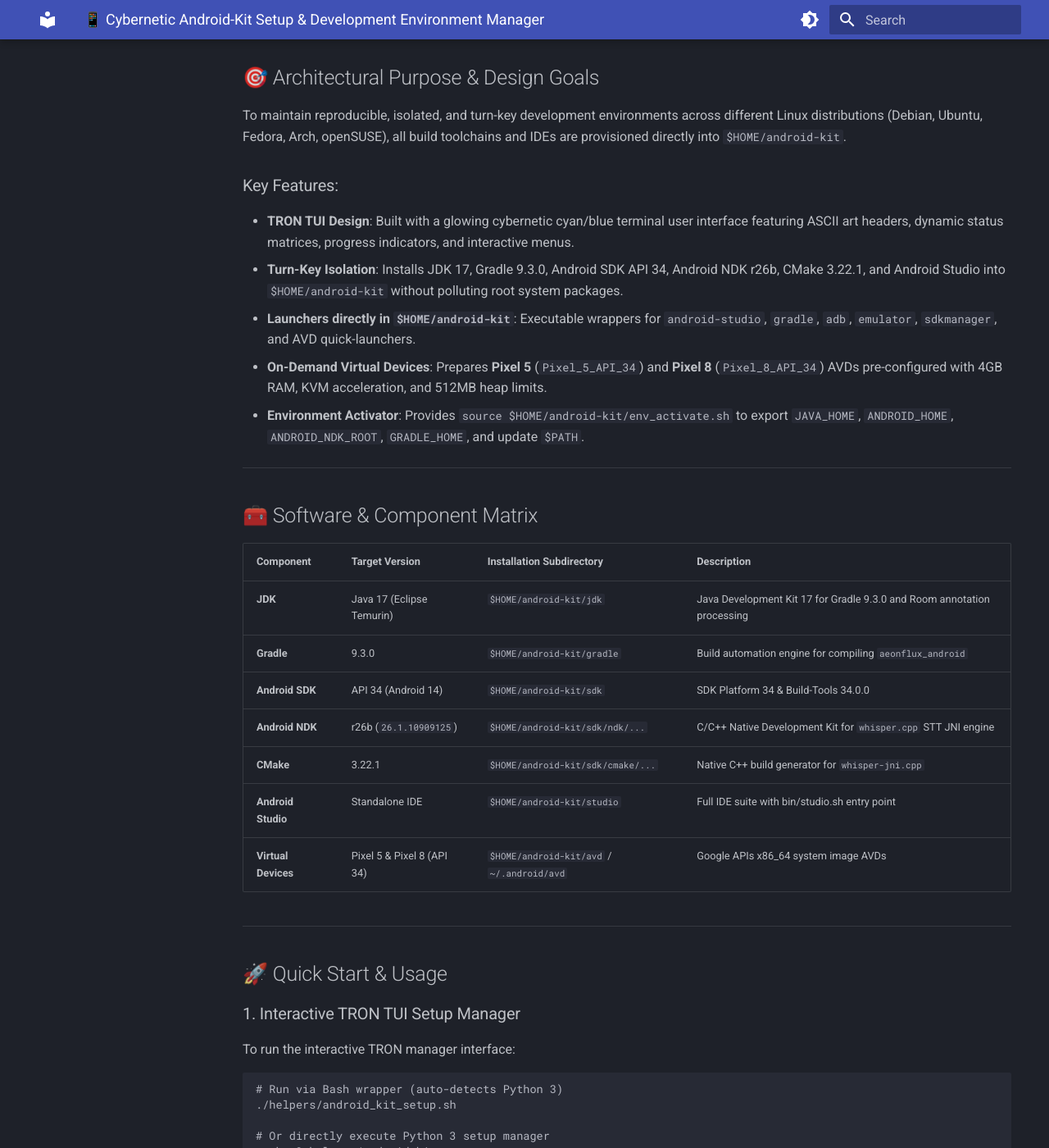
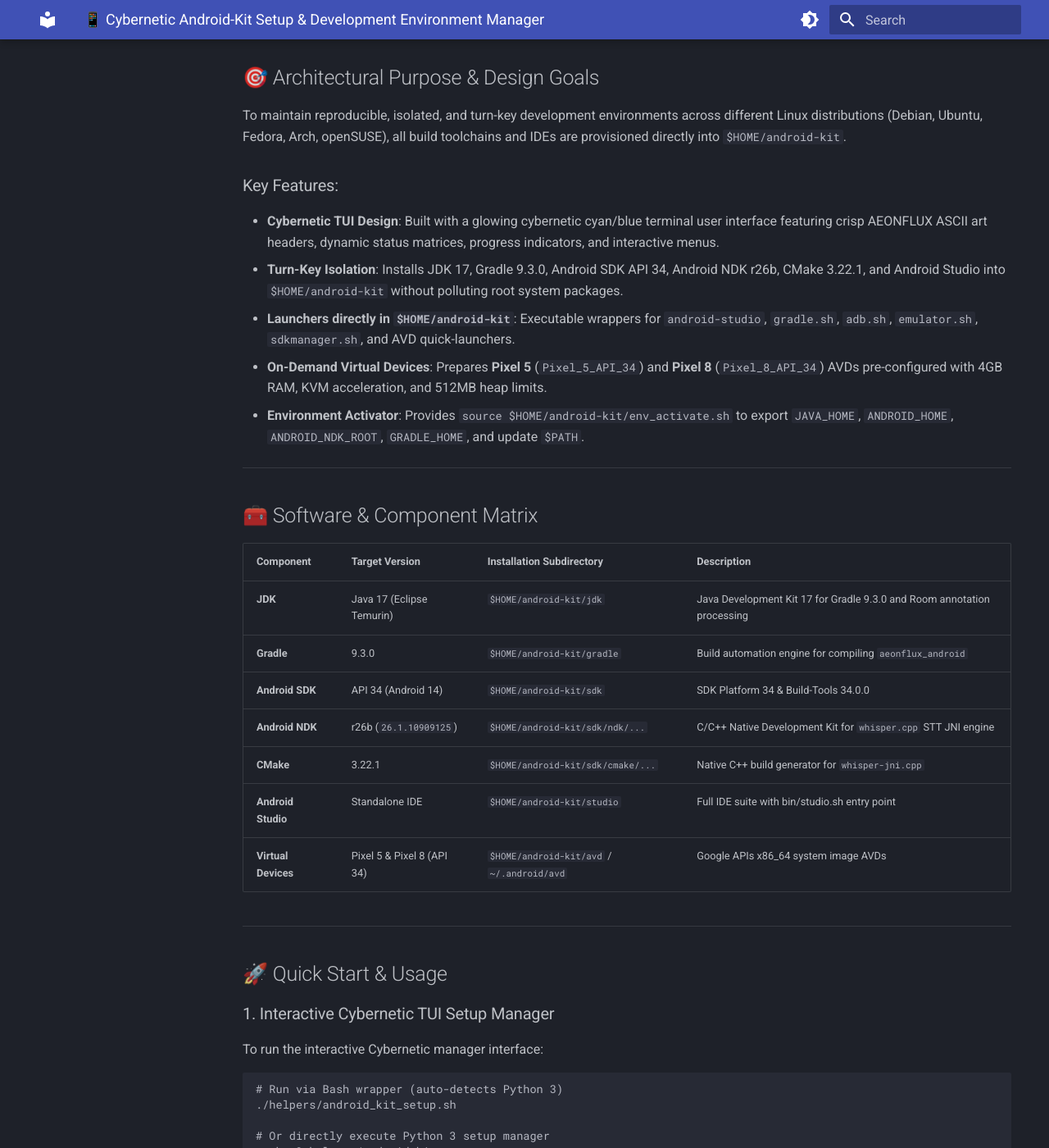
Before and after one commit to mlecabellec/aeonflux_android, an MkDocs documentation site: the page built from doc/docs/environment/android_kit.md, in a window 1280 px wide and 1400 px high, scrolled down 335 px. Shown: the whole window at 82% size. Built offline with MkDocs 1.6.1 and Material for MkDocs 9.7.7, drawn with Linux system fonts in a browser that asks for light colours; some of the changed text lies outside the part shown.

Commit message:
fix(env): remove TRON trademark references and rework clean AEONFLUX ASCII banner

````diff
--- a/doc/docs/environment/android_kit.md
+++ b/doc/docs/environment/android_kit.md
@@ -9,9 +9,9 @@
 To maintain reproducible, isolated, and turn-key development environments across different Linux distributions (Debian, Ubuntu, Fedora, Arch, openSUSE), all build toolchains and IDEs are provisioned directly into `$HOME/android-kit`.
 
 ### Key Features:
-* **TRON TUI Design**: Built with a glowing cybernetic cyan/blue terminal user interface featuring ASCII art headers, dynamic status matrices, progress indicators, and interactive menus.
+* **Cybernetic TUI Design**: Built with a glowing cybernetic cyan/blue terminal user interface featuring crisp AEONFLUX ASCII art headers, dynamic status matrices, progress indicators, and interactive menus.
 * **Turn-Key Isolation**: Installs JDK 17, Gradle 9.3.0, Android SDK API 34, Android NDK r26b, CMake 3.22.1, and Android Studio into `$HOME/android-kit` without polluting root system packages.
-* **Launchers directly in `$HOME/android-kit`**: Executable wrappers for `android-studio`, `gradle`, `adb`, `emulator`, `sdkmanager`, and AVD quick-launchers.
+* **Launchers directly in `$HOME/android-kit`**: Executable wrappers for `android-studio`, `gradle.sh`, `adb.sh`, `emulator.sh`, `sdkmanager.sh`, and AVD quick-launchers.
 * **On-Demand Virtual Devices**: Prepares **Pixel 5** (`Pixel_5_API_34`) and **Pixel 8** (`Pixel_8_API_34`) AVDs pre-configured with 4GB RAM, KVM acceleration, and 512MB heap limits.
 * **Environment Activator**: Provides `source $HOME/android-kit/env_activate.sh` to export `JAVA_HOME`, `ANDROID_HOME`, `ANDROID_NDK_ROOT`, `GRADLE_HOME`, and update `$PATH`.
 
@@ -33,8 +33,8 @@
 
 ## 🚀 Quick Start & Usage
 
-### 1. Interactive TRON TUI Setup Manager
-To run the interactive TRON manager interface:
+### 1. Interactive Cybernetic TUI Setup Manager
+To run the interactive Cybernetic manager interface:
 
 ```bash
 # Run via Bash wrapper (auto-detects Python 3)
@@ -70,7 +70,7 @@
 source $HOME/android-kit/env_activate.sh
 ```
 
-Upon activation, the shell will display the **TRON Environment HUD**:
+Upon activation, the shell will display the **Cybernetic Environment HUD**:
 
 ```text
 ▲ [AEONFLUX ANDROID-KIT ACTIVE]
@@ -90,10 +90,10 @@
 | Launcher Script | Description |
 | :--- | :--- |
 | `$HOME/android-kit/android-studio` | Launches Android Studio IDE with correct JDK and SDK variables |
-| `$HOME/android-kit/gradle` | Runs Gradle binary wrapper with Java 17 |
-| `$HOME/android-kit/adb` | Executes Android Debug Bridge (`adb`) |
-| `$HOME/android-kit/emulator` | Executes Android Emulator binary |
-| `$HOME/android-kit/sdkmanager` | Manages Android SDK packages |
+| `$HOME/android-kit/gradle.sh` | Runs Gradle binary wrapper with Java 17 |
+| `$HOME/android-kit/adb.sh` | Executes Android Debug Bridge (`adb`) |
+| `$HOME/android-kit/emulator.sh` | Executes Android Emulator binary |
+| `$HOME/android-kit/sdkmanager.sh` | Manages Android SDK packages |
 | `$HOME/android-kit/start-pixel5.sh` | Quick-launches Pixel 5 AVD with KVM acceleration |
 | `$HOME/android-kit/start-pixel8.sh` | Quick-launches Pixel 8 AVD with KVM acceleration |
 
````
Also changed, not shown: doc/docs/topics_index.md (+1 -1 lines), 2 other files.
